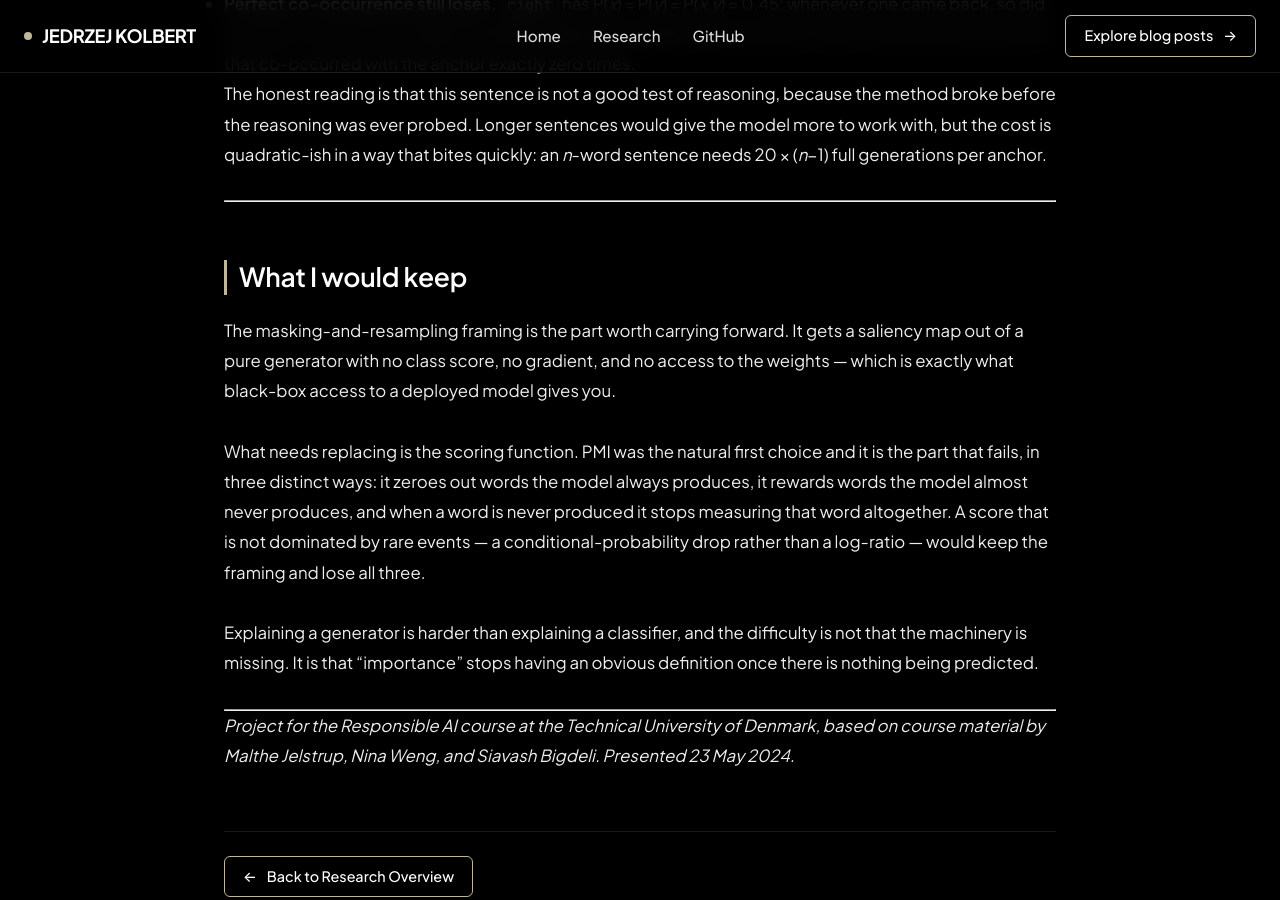
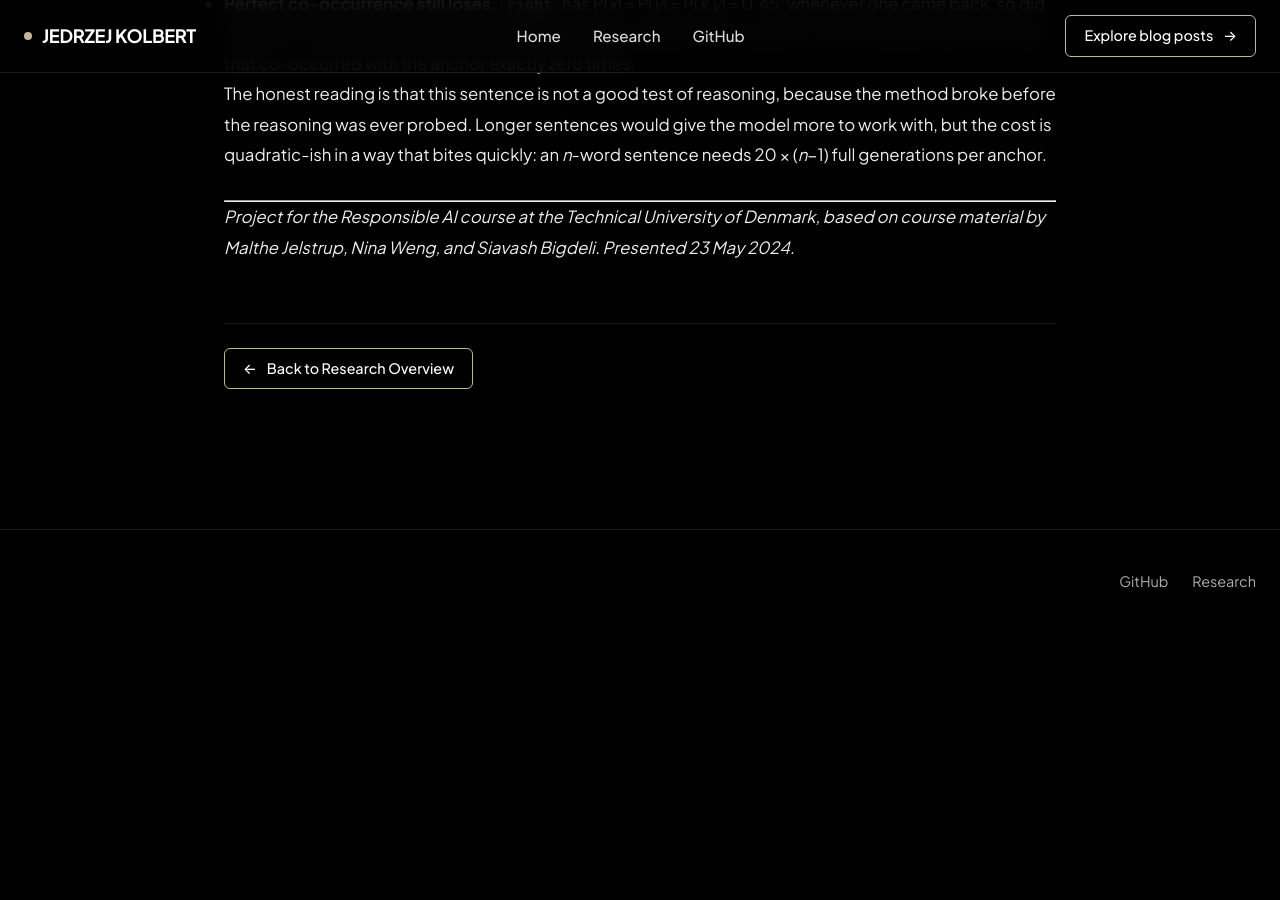
Before and after one commit to jedrzej-kolbert/jedrzej-kolbert.github.io, a Jekyll site: the page built from _posts/2024-05-23-when-pmi-saliency-says-the-matters-more-than-capital.md, in a window 1280 px wide and 900 px high, scrolled down 9258 px. Built offline with Jekyll 4.4.1, drawn with Linux system fonts in a browser that asks for light colours; after the commit the page ends 9891 px from its top, so only the background shows below that.

Commit message:
Drop the closing "What I would keep" section from the PMI post
Co-Authored-By: Claude Opus 5 <noreply@anthropic.com>
Claude-Session: https://claude.ai/code/session_011P4bAErStutGf4MPZZTM32

```diff
--- a/_posts/2024-05-23-when-pmi-saliency-says-the-matters-more-than-capital.md
+++ b/_posts/2024-05-23-when-pmi-saliency-says-the-matters-more-than-capital.md
@@ -254,14 +254,4 @@ The honest reading is that this sentence is not a good test of reasoning, becaus
 
 ---
 
-## What I would keep
-
-The masking-and-resampling framing is the part worth carrying forward. It gets a saliency map out of a pure generator with no class score, no gradient, and no access to the weights — which is exactly what black-box access to a deployed model gives you.
-
-What needs replacing is the scoring function. PMI was the natural first choice and it is the part that fails, in three distinct ways: it zeroes out words the model always produces, it rewards words the model almost never produces, and when a word is never produced it stops measuring that word altogether. A score that is not dominated by rare events — a conditional-probability drop rather than a log-ratio — would keep the framing and lose all three.
-
-Explaining a generator is harder than explaining a classifier, and the difficulty is not that the machinery is missing. It is that "importance" stops having an obvious definition once there is nothing being predicted.
-
----
-
 *Project for the Responsible AI course at the Technical University of Denmark, based on course material by Malthe Jelstrup, Nina Weng, and Siavash Bigdeli. Presented 23 May 2024.*
```
